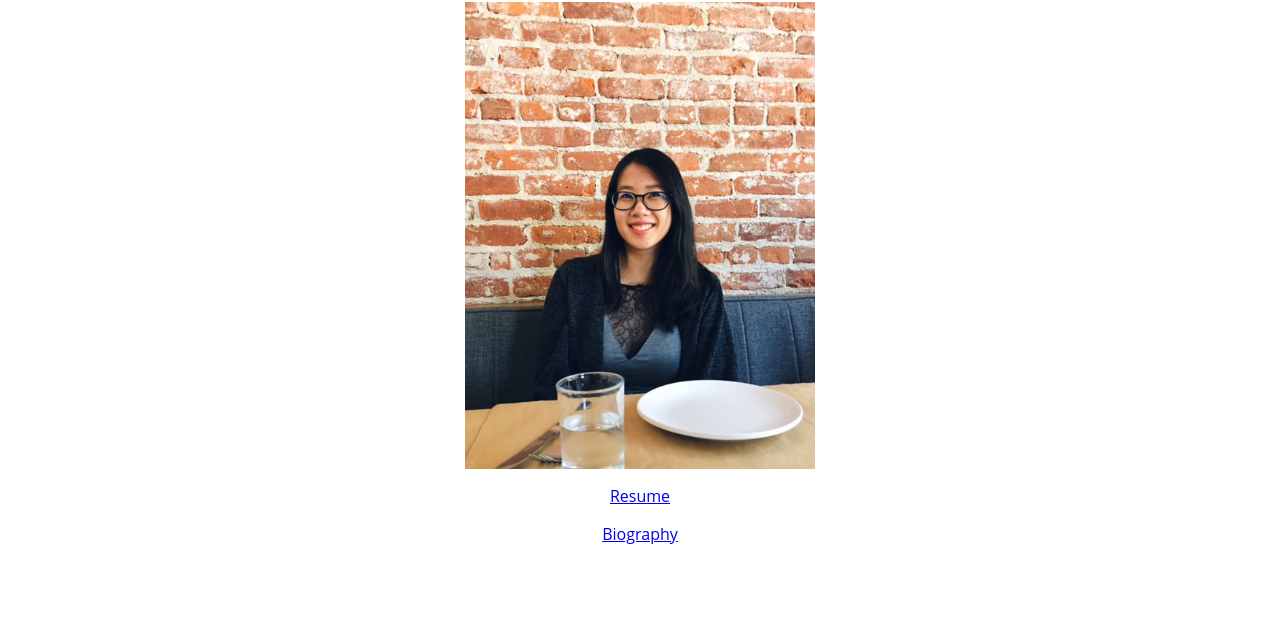
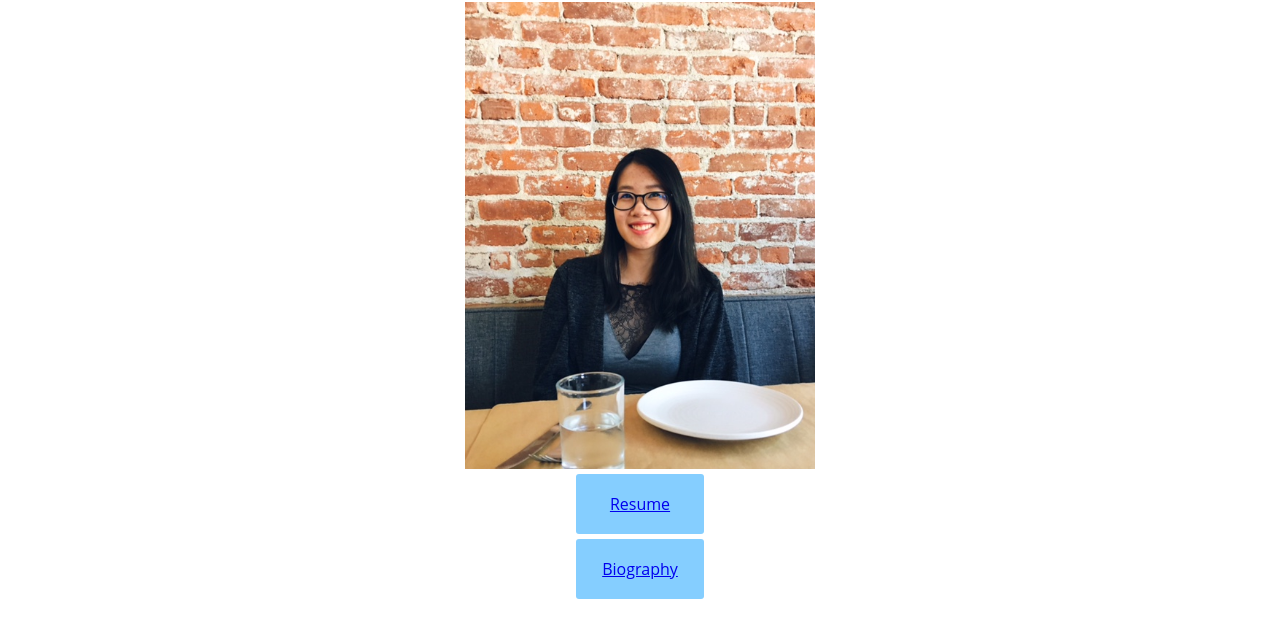
Before and after one commit to ehsu708/ehsu708.github.io, a plain HTML site: page index.html in a window 1280 px wide. Shown: the part 119-756 px from the top of the page. Drawn offline with Linux system fonts and the light colour scheme.

Commit message:
added button styling for index

```diff
--- a/index.html
+++ b/index.html
@@ -9,7 +9,7 @@
 	href="indexstyle.css"/>
 </head>
 <body>
-<div class="navbar" id="navbar">
+<div class="navbar">
 	<a href="/index.html">home</a>
 	<a href="/bio.html">about</a>
 	<a href="/resume.html">resume</a>
@@ -19,8 +19,10 @@
 	<h1>Erin Hsu</h1>
 	<img src="photooferin.jpg" alt= "Picture of Erin" style=width:350px;height:467px>
 
-<div class="button" id="navbutton">
+<div class="button">
 	<p><a href="/resume.html">Resume</a></p>
+</div>
+<div class="button">
 	<p><a href="/bio.html">Biography</a></p>
 </div>
 </body>
--- a/indexstyle.css
+++ b/indexstyle.css
@@ -29,6 +29,17 @@ h1 {
 	font-size:26px;
 	font-style: italic;
 }
+.button {
+	background-color: #85CEFF;
+	color: blue;
+	margin-right: 45%;
+	margin-left: 45%;
+	margin-top: 5px;
+	margin-bottom: 5px;
+	padding: 3px 3px;
+	border-radius: 3px;
+	text-align: center;
+}
 a:hover {
 	color: black;
 }
```
Also changed, not shown: bio.html (+1 -1 lines), resume.html (+1 -1 lines), 1 other file.
